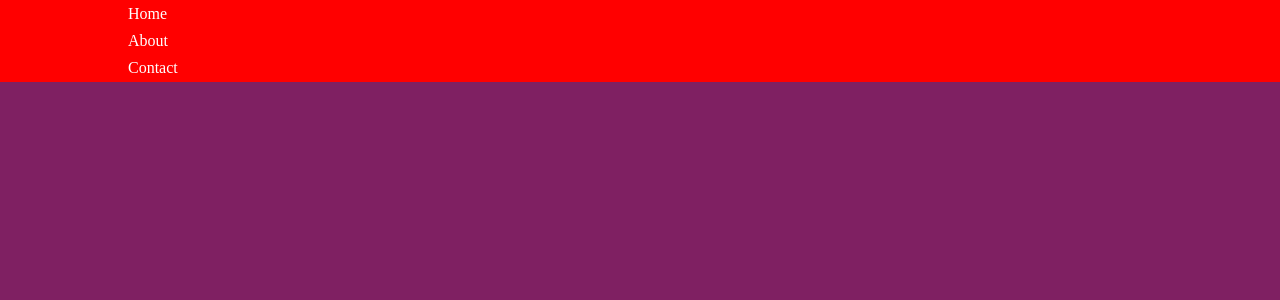
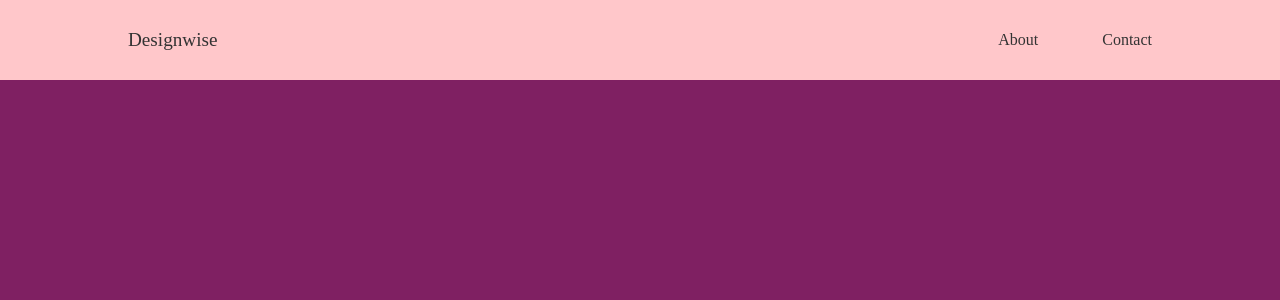
Before and after one commit to Semiteagain/react-play-ground, a React (Create React App) app: page / in a window 1280 px wide. Shown: the top 300 px of the page. Built offline with nearby package versions, Linux system fonts and the light colour scheme.

Commit message:
nav css display flex

```diff
--- a/src/App.jsx
+++ b/src/App.jsx
@@ -1,21 +1,16 @@
 import React from 'react'
 import "./index.css"
-import { BrowserRouter, Routes, Route } from "react-router-dom";
 import Nav from './component/nav/Nav'
 import Header from './component/header/Header'
 import About from './component/about/About'
 
 const App = () => {
   return (
-    <BrowserRouter>
-    <Routes>
-      <Route path="/" element={<Nav />}>
-        <Route index element={<Header />} />
-        <Route path="about" element={<About />} />
+    <div>
+ <Nav />
 
-      </Route>
-    </Routes>
-  </BrowserRouter>
+    </div>
+
 
   )
 }
--- a/src/component/nav/Nav.jsx
+++ b/src/component/nav/Nav.jsx
@@ -1,20 +1,15 @@
-import {Link} from 'react-router-dom'
 import "./nav.css"
 
 
 const Nav = () => {
   return   <nav>
-  <ul className='container nav__container'>
-    <li>
-      <Link to="/">Home</Link>
-    </li>
-    <li>
-      <Link to="/about">About</Link>
-    </li>
-    <li>
-      <Link to="/contact">Contact</Link>
-    </li>
-  </ul>
+     <div className="container nav__container">
+      <a href="/"><h4>Designwise</h4> </a>
+      <ul className="nav__menu">
+        <li><a href="/about">About</a></li>
+        <li><a href="/contact">Contact</a></li>
+      </ul>
+     </div>
 </nav>
 }
 
--- a/src/component/nav/nav.css
+++ b/src/component/nav/nav.css
@@ -1,4 +1,21 @@
 nav {
-    width: 100vw;
-    background: red;
+  background: var(--color-bg-variant);
+  width: 100vw;
+  height: 5rem;
+  position: fixed;
+  top: 0;
+  z-index: 11;
 }
+
+.nav__container {
+  height: 100%;
+  display: flex;
+  justify-content: space-between;
+  align-items: center;
+}
+
+.nav__menu {
+  display: flex;
+  align-items: center;
+  gap: 4rem;
+}
--- a/src/index.css
+++ b/src/index.css
@@ -13,8 +13,8 @@
 
 :root {
     --color-bg:#7F2062;
-    --color-bg-variant:#F09DA1;
-    --color-primary:#000;
+    --color-bg-variant:#ffc7ca;
+    --color-primary:#333;
     --color-white:#FFFFFF;
     --color-accent:#E5146C;
 
@@ -28,7 +28,7 @@
  body {
    font-family: Monserat;
    background: var(--color-bg);
-   color: var(--color-white);
+   color: var(--color-primary);
    line-height: 1.7;
  }
 
@@ -66,7 +66,7 @@ h4{
 
 
 a{
-   color: var(--color-white);
+   color: var(--color-primary);
 }
 
 .btn {
```
